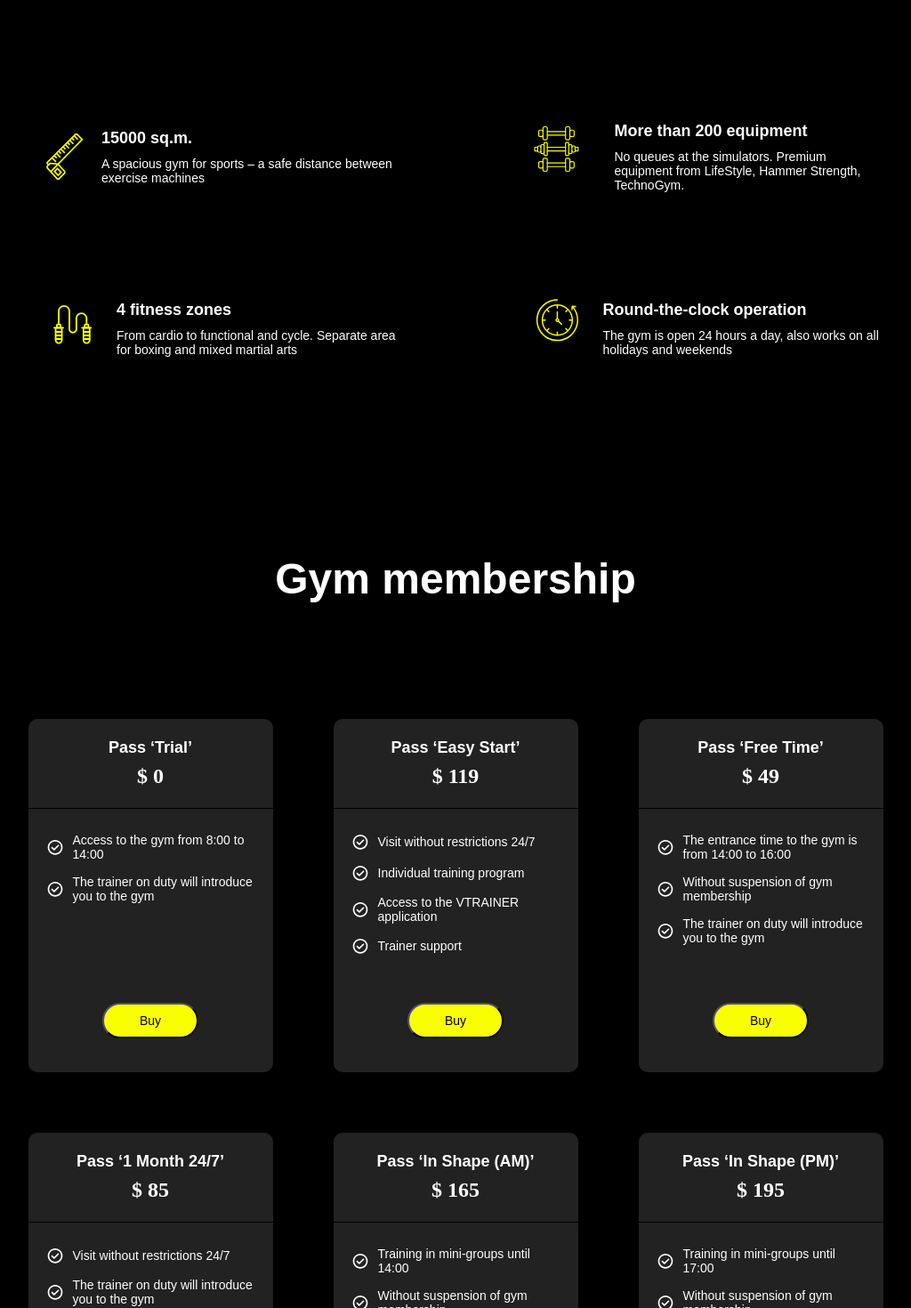
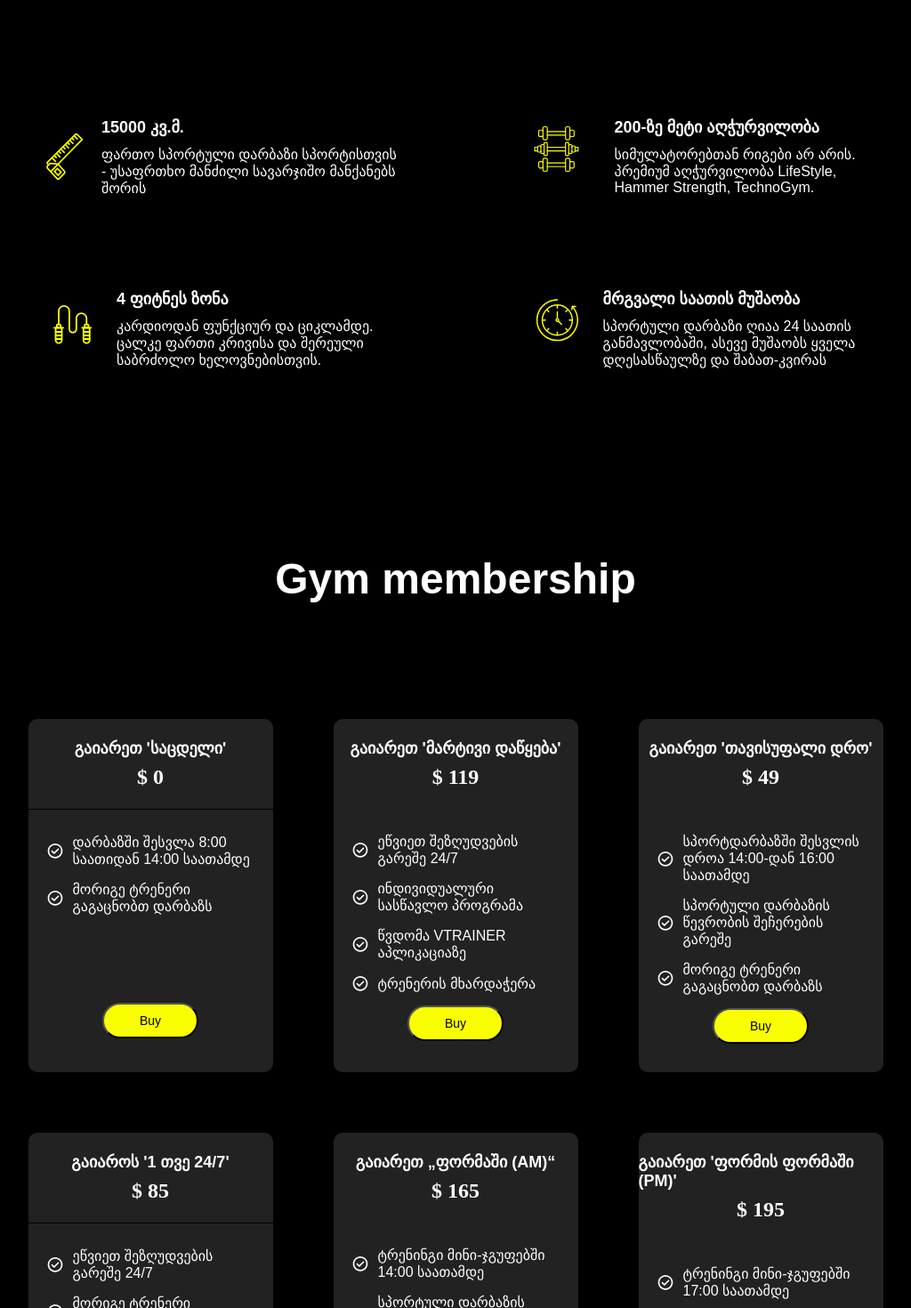
Before and after one commit to g1org11/sawarmoo-praqtika-gym, a React (Create React App) app: page / in a window 1280 px wide. Shown: the part 960-2430 px from the top of the page at 89% size, without its empty margins (168-1192 px from the left). Built offline with nearby package versions, Linux system fonts and the light colour scheme; a web font is replaced by a local one.

Commit message:
add reasons and membership sections

```diff
--- a/src/components/header/Header.js
+++ b/src/components/header/Header.js
@@ -218,7 +218,7 @@ const Ul = styled.ul`
 `;
 
 const Li = styled.li`
-  font-size: 14px;
+  font-size: 16px;
   font-style: normal;
   font-weight: 300;
   line-height: normal;
@@ -254,7 +254,7 @@ const ModalDiv = styled.div`
 `;
 
 const ModalLi = styled.li`
-  font-size: 14px;
+  font-size: 16px;
   font-style: normal;
   font-weight: 300;
   line-height: normal;
--- a/src/components/membership/Member.js
+++ b/src/components/membership/Member.js
@@ -125,7 +125,7 @@ const MainInfo = styled.div`
     }
   }
   p {
-    font-size: 14px;
+    font-size: 16px;
     font-style: normal;
     font-weight: 300;
     line-height: normal;
--- a/src/components/membership/Membership.js
+++ b/src/components/membership/Membership.js
@@ -12,54 +12,54 @@ const Membership = () => {
 
         <MemberSlider>
           <Member
-            title={"Pass ‘Trial’"}
+            title={"გაიარეთ 'საცდელი'"}
             price={"$ 0"}
             icon={marks}
-            textone={"Access to the gym from 8:00 to 14:00"}
-            texttwo={"The trainer on duty will introduce you to the gym"}
+            textone={"დარბაზში შესვლა 8:00 საათიდან 14:00 საათამდე"}
+            texttwo={"მორიგე ტრენერი გაგაცნობთ დარბაზს"}
             button={"buy"}
           />
           <Member
-            title={"Pass ‘Easy Start’ "}
+            title={"გაიარეთ 'მარტივი დაწყება'"}
             price={"$ 119"}
             icon={marks}
-            textone={"Visit without restrictions 24/7"}
-            texttwo={"Individual training program"}
-            textthree={"Access to the VTRAINER application"}
-            textfour={"Trainer support"}
+            textone={"ეწვიეთ შეზღუდვების გარეშე 24/7"}
+            texttwo={"ინდივიდუალური სასწავლო პროგრამა"}
+            textthree={"წვდომა VTRAINER აპლიკაციაზე"}
+            textfour={"ტრენერის მხარდაჭერა"}
           />
           <Member
-            title={"Pass ‘Free Time’  "}
+            title={"გაიარეთ 'თავისუფალი დრო' "}
             price={"$ 49"}
             icon={marks}
-            textone={"The entrance time to the gym is from 14:00 to 16:00"}
-            texttwo={"Without suspension of gym membership"}
-            textthree={"The trainer on duty will introduce you to the gym"}
+            textone={"სპორტდარბაზში შესვლის დროა 14:00-დან 16:00 საათამდე"}
+            texttwo={"სპორტული დარბაზის წევრობის შეჩერების გარეშე"}
+            textthree={"მორიგე ტრენერი გაგაცნობთ დარბაზს"}
           />
           <Member
-            title={"Pass ‘1 Month 24/7’ "}
+            title={"გაიაროს '1 თვე 24/7'"}
             price={"$ 85"}
             icon={marks}
-            textone={"Visit without restrictions 24/7"}
-            texttwo={"The trainer on duty will introduce you to the gym"}
+            textone={"ეწვიეთ შეზღუდვების გარეშე 24/7"}
+            texttwo={"მორიგე ტრენერი გაგაცნობთ დარბაზს"}
           />
           <Member
-            title={"Pass ‘In Shape (AM)’  "}
+            title={"გაიარეთ „ფორმაში (AM)“ "}
             price={"$ 165"}
             icon={marks}
-            textone={"Training in mini-groups until 14:00"}
-            texttwo={"Without suspension of gym membership"}
-            textthree={"Classes with a trainer in a mini-group 3 times a week"}
-            textfour={"Trainer support"}
+            textone={"ტრენინგი მინი-ჯგუფებში 14:00 საათამდე"}
+            texttwo={"სპორტული დარბაზის წევრობის შეჩერების გარეშე"}
+            textthree={"გაკვეთილები ტრენერთან ერთად მინი-ჯგუფში კვირაში 3-ჯერ"}
+            textfour={"ტრენერის მხარდაჭერა"}
           />
           <Member
-            title={"Pass ‘In Shape (PM)’  "}
+            title={"გაიარეთ 'ფორმის ფორმაში (PM)'"}
             price={"$ 195 "}
             icon={marks}
-            textone={"Training in mini-groups until 17:00"}
-            texttwo={"Without suspension of gym membership"}
-            textthree={"Classes with a trainer in a mini-group 3 times a week"}
-            textfour={"Trainer support"}
+            textone={"ტრენინგი მინი-ჯგუფებში 17:00 საათამდე"}
+            texttwo={"სპორტული დარბაზის წევრობის შეჩერების გარეშე"}
+            textthree={"გაკვეთილები ტრენერთან ერთად მინი-ჯგუფში კვირაში 3-ჯერ"}
+            textfour={"ტრენერის მხარდაჭერა"}
           />
         </MemberSlider>
       </MemberWrapper>
--- a/src/components/reasons/Reasons.js
+++ b/src/components/reasons/Reasons.js
@@ -15,27 +15,29 @@ const Reasons = () => {
         <ReasonsDiv>
           <Reason
             img={lineIcon}
-            title={"15000 sq.m."}
-            text={"A spacious gym for sports – a safe distance between exercise machines"}
+            title={"15000 კვ.მ."}
+            text={"ფართო სპორტული დარბაზი სპორტისთვის - უსაფრთხო მანძილი სავარჯიშო მანქანებს შორის"}
           />
           <Reason
             img={epuipmentIcon}
-            title={"More than 200 equipment"}
+            title={"200-ზე მეტი აღჭურვილობა"}
             text={
-              "No queues at the simulators. Premium equipment from LifeStyle, Hammer Strength, TechnoGym."
+              "სიმულატორებთან რიგები არ არის. პრემიუმ აღჭურვილობა LifeStyle, Hammer Strength, TechnoGym."
             }
           />
           <Reason
             img={zonesIcon}
-            title={"4 fitness zones"}
+            title={"4 ფიტნეს ზონა"}
             text={
-              "From cardio to functional and cycle. Separate area for boxing and mixed martial arts"
+              "კარდიოდან ფუნქციურ და ციკლამდე. ცალკე ფართი კრივისა და შერეული საბრძოლო ხელოვნებისთვის."
             }
           />
           <Reason
             img={timeIcon}
-            title={"Round-the-clock operation"}
-            text={"The gym is open 24 hours a day, also works on all holidays and weekends"}
+            title={"მრგვალი საათის მუშაობა"}
+            text={
+              "სპორტული დარბაზი ღიაა 24 საათის განმავლობაში, ასევე მუშაობს ყველა დღესასწაულზე და შაბათ-კვირას"
+            }
           />
         </ReasonsDiv>
       </ReasonWrapper>
@@ -86,7 +88,7 @@ const ReasonsDiv = styled.div`
     margin-bottom: 10px;
   }
   p {
-    font-size: 14px;
+    font-size: 16px;
     font-style: normal;
     font-weight: 300;
     line-height: normal;
```
